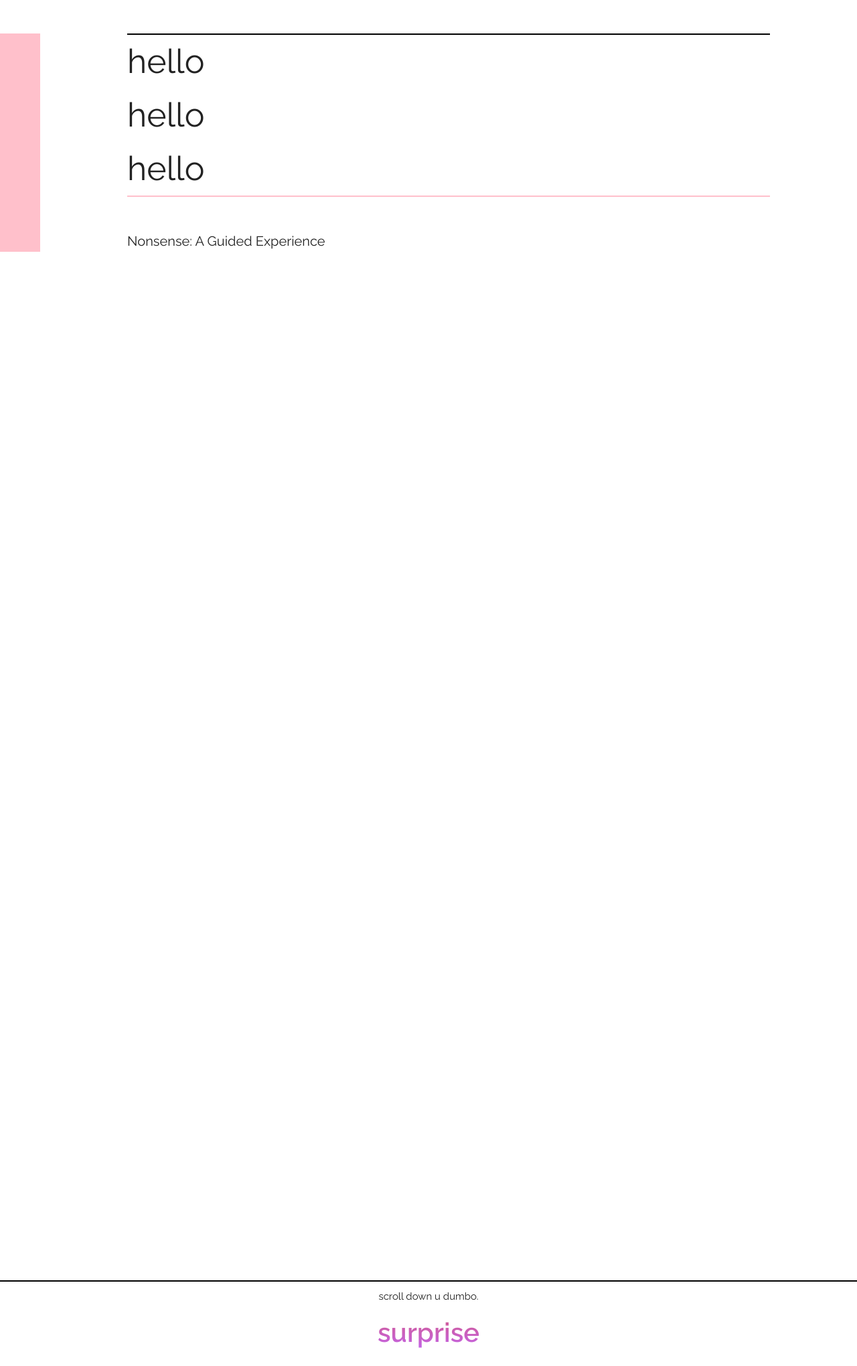
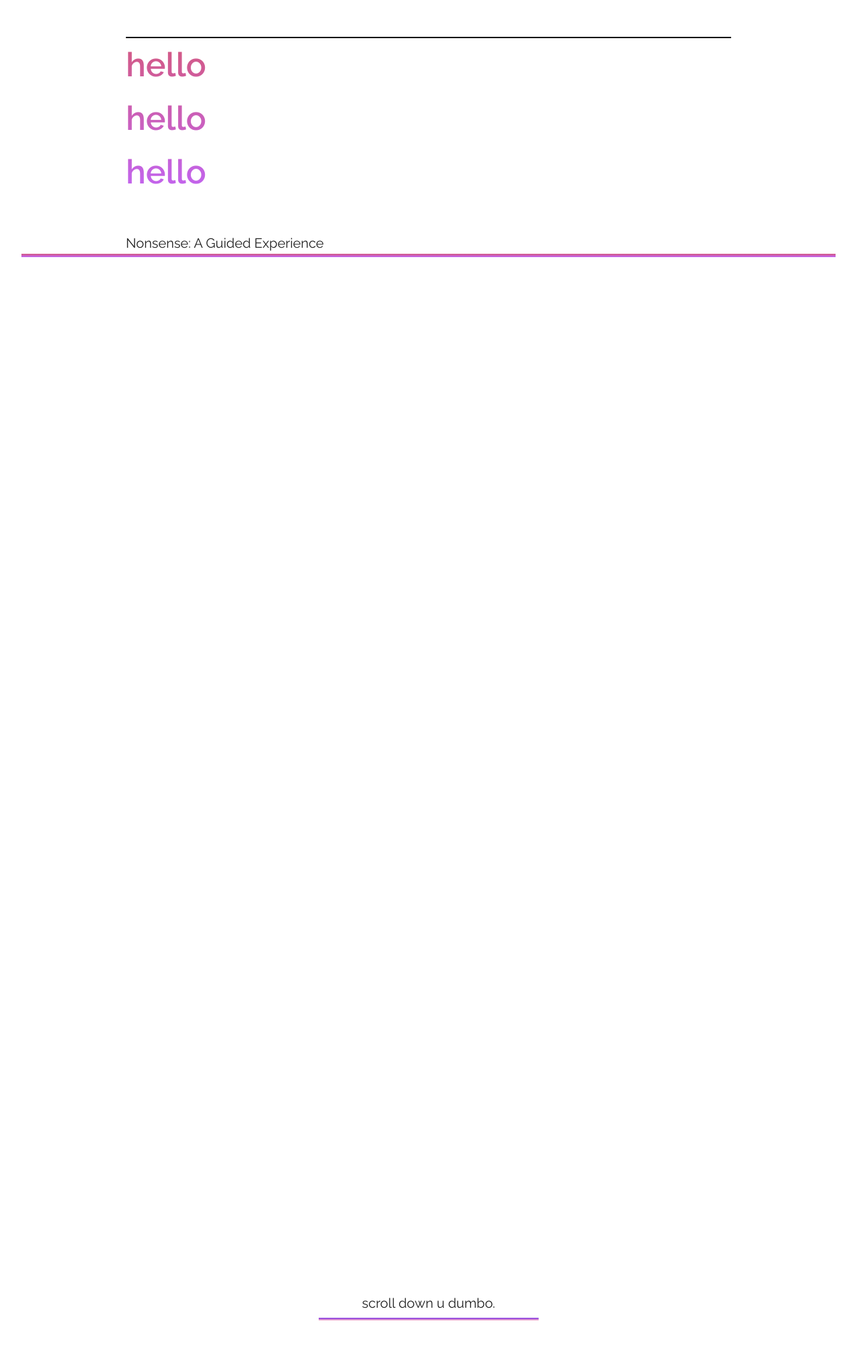
Before and after one commit to deepankarsamal/Learnin-Code, a PHP site: page / in a window 1280 px wide. Shown: the top 2040 px of the page at 67% size. Run offline with PHP 8.4, Linux system fonts and the light colour scheme.

Commit message:
Add files via upload

```diff
--- a/index-2.js
+++ b/index-2.js
@@ -1,13 +1,13 @@
-document.getElementById('btn').addEventListener('click', function() {
-    document.getElementById('text-1').innerHTML = 'Lorem ipsum dolor sit amet consectetur, adipisicing elit. Omnis, ducimus!';
-});
+/*document.getElementById('btn').addEventListener('click', function() {
+    document.getElementById('text-1').innerHTML = 'LoL . Clickbait Vmro 🤣';
+});*/
 
 
 window.addEventListener('scroll', function() {
 
     var scroll = document.documentElement.scrollTop;
-    if (scroll > 1000) {
-        document.getElementById('text-2').innerHTML = 'Lorem ipsum dolor sit amet consectetur, adipisicing elit. Omnis, ducimus!';
+    if (scroll > 1200) {
+        document.getElementById('text-2').innerHTML = "Not Yet";
         document.getElementById('text-2').className = "slideRight";
     }
 });
@@ -15,11 +15,14 @@ window.addEventListener('scroll', function() {
 window.addEventListener('scroll', function() {
 
     var scroll = document.documentElement.scrollTop;
-    if (scroll > 500) {
+    if (scroll > 800) {
+        document.getElementById('surprise').innerHTML = 'surprise surprise surprise';
         document.getElementById('surprise').className = "surprise";
 
     }
 });
+
+
 
 /*
 document.getElementById('btn').addEventListener('click', function() {
--- a/index.html
+++ b/index.html
@@ -41,22 +41,22 @@
     </div>
 
     <div class="scroll" id="scroll">scroll down u dumbo.</div>
-    <div id="surprise">surprise</div>
+    <div id="surprise"></div>
 
 
 
-    <div class="buttons box">
+    <!--<div class="buttons box">
       <div class="container">
         <div class="row">
           <div class="six columns" style="text-align: center">
             <div class="button button-primary" id="btn">
-              blind people click here
+              people with eyes must click here
             </div>
           </div>
           <div id="text-1" style="text-align: center"></div>
         </div>
       </div>
-    </div>
+    </div>-->
 
     <div class="content box">
       <div id="text-2">hhhhhhh</div>
--- a/styles-2.css
+++ b/styles-2.css
@@ -1,40 +1,49 @@
 .heading {
-    margin: 5rem 1rem;
+    margin: 5rem 7rem;
 }
 
 .heading .container .row .one-fourth.column {
-    border-bottom: solid pink 0.2rem;
-    border-top: solid black 0.2rem;
-    font-size: 5rem
+    border-top: solid black 0.25rem;
+    font-size: 5rem;
+    font-weight: bold;
+    background: -webkit-linear-gradient(rgb(212, 89, 126), #c165f6);
+    -webkit-background-clip: text;
+    -webkit-text-fill-color: transparent;
 }
 
 
 .guide {
-    margin: auto 1rem;
+    margin: auto 7rem;
     font-size: 2rem;
 
 }
 
 .cover {
-    border-inline-start: solid pink 6rem;
+    padding: 0.5rem;
+    background-image: -webkit-linear-gradient(rgb(212, 89, 126), #c165f6);
+    background-repeat: no-repeat;
+    background-size: 95% 5px;
+    background-position: bottom;
+}
 
-}
 
 .scroll {
     text-align: center;
     padding: 1rem;
     margin-top: 120%;
-    border-top: solid black 0.2rem;
+    font-size: 2rem;
+    animation: normal infinite border-filler 2s;
 }
 
+
 #surprise {
+    margin: 50% auto;
     text-align: center;
-    font-size: 4rem;
+    font-size: 6rem;
     font-weight: 800;
-    background: -webkit-linear-gradient(rgb(212, 89, 126), pink);
+    background: -webkit-linear-gradient(#f68e65, #7a2ae2);
     -webkit-background-clip: text;
     -webkit-text-fill-color: transparent;
-    transition: all 0.5s ease;
 
 }
 
@@ -43,8 +52,18 @@
     margin-top: 150%;
 }
 
+#text-1 {
+    font-size: 2rem;
+    font-weight: bold;
+    color: lawngreen;
+    text-align: center;
+    margin-top: 1rem;
+
+}
+
 #text-2 {
-    margin: 50% auto;
+    font-size: 2rem;
+    margin: 150% auto;
     text-align: center;
 }
 
```
Also changed, not shown: other parts of styles-2.css (+41 -4 lines).
